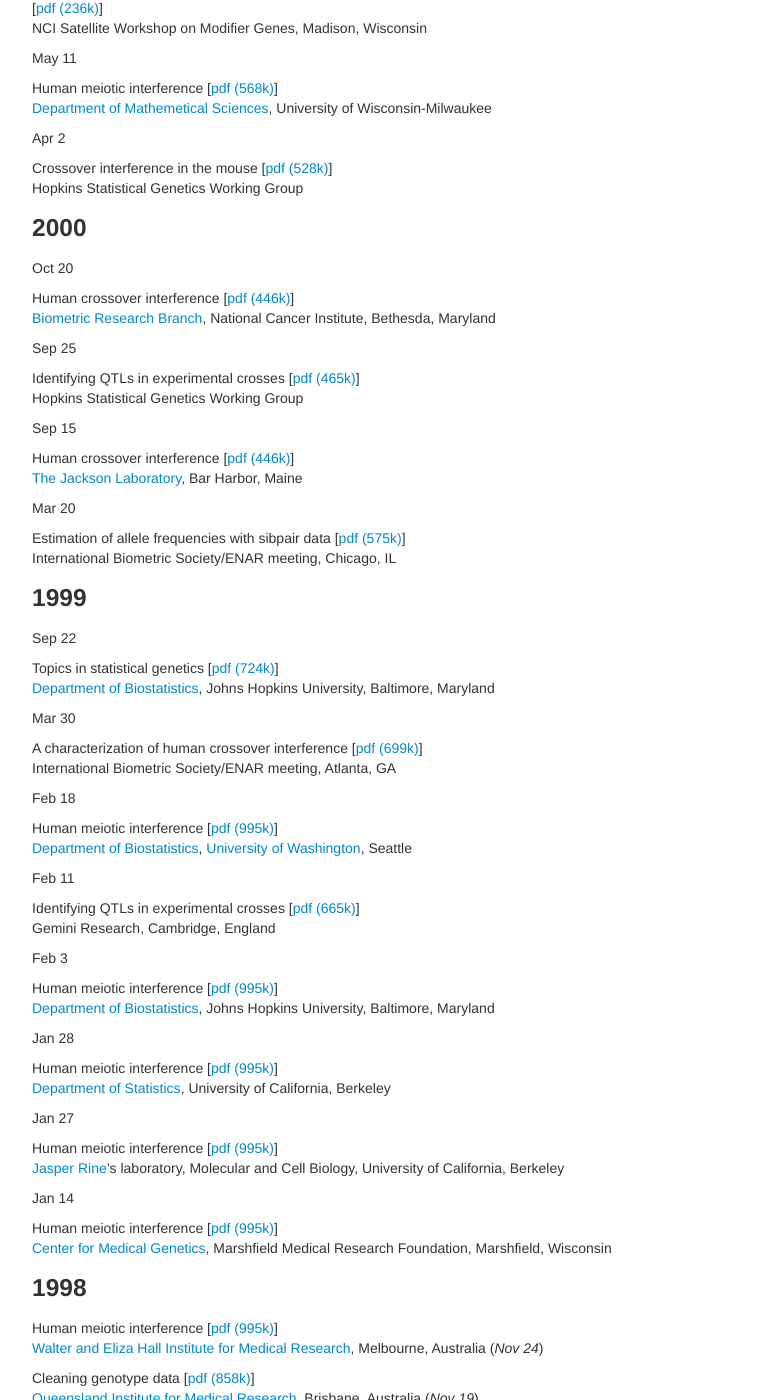
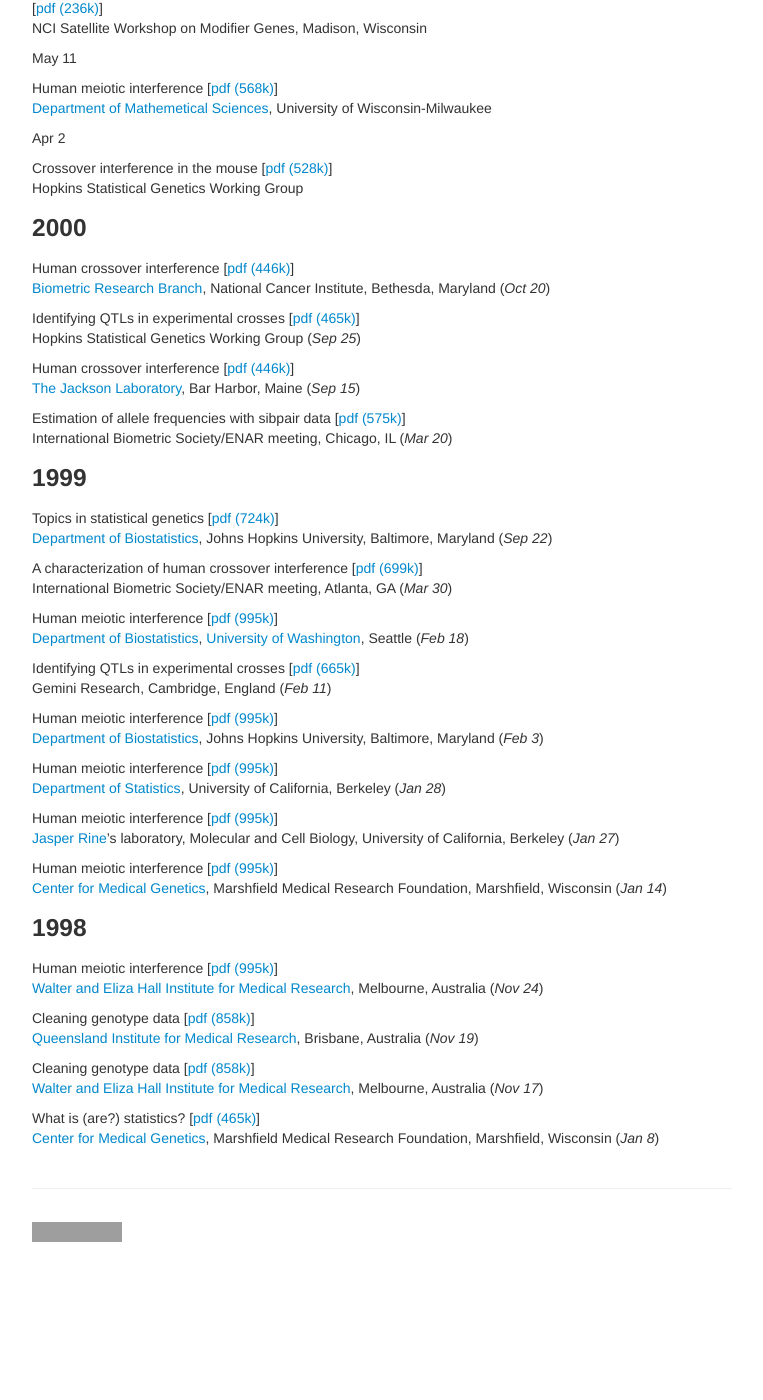
Before and after one commit to kbroman/kbroman.github.io, a Jekyll site: the page built from pages/talks.md, in a window 1280 px wide and 1400 px high, scrolled down 12735 px. Shown: the whole window, without its empty margins (258-1021 px from the left). Built offline with Jekyll 4.4.1, drawn with Linux system fonts in a browser that asks for light colours; after the commit the page ends 13987 px from its top, so only the background shows below that; grey boxes are pictures that could not be loaded.

Commit message:
Fix 1999-2000 talks list

```diff
--- a/pages/talks.md
+++ b/pages/talks.md
@@ -1557,118 +1557,56 @@ Research Foundation](http://research.marshfieldclinic.org/), Marshfield, Wiscons
 
 ###  2000
 
-  Oct 20
-
-
-  Human crossover interference \[[pdf (446k)](http://www.biostat.wisc.edu/~kbroman/presentations/jax.pdf)\]<br>
-  [Biometric Research Branch](http://linus.nci.nih.gov/~brb/), National Cancer Institute, Bethesda, Maryland
-
-
-
-
-  Sep 25
-
-
-  Identifying QTLs in experimental
-  crosses \[[pdf (465k)](hsgwg.pdf)\]<br>
-  Hopkins Statistical Genetics Working Group
-
-
-
-
-  Sep 15
-
-
-  Human crossover interference \[[pdf (446k)](http://www.biostat.wisc.edu/~kbroman/presentations/jax.pdf)\]<br>
-  [The Jackson Laboratory](http://www.jax.org), Bar Harbor, Maine
-
-
-
-
-  Mar 20
-
-
-  Estimation of allele frequencies
-  with sibpair data \[[pdf (575k)](http://www.biostat.wisc.edu/~kbroman/presentations/enar2000.pdf)\]<br>
-  International Biometric Society/ENAR meeting, Chicago, IL
+Human crossover interference \[[pdf (446k)](http://www.biostat.wisc.edu/~kbroman/presentations/jax.pdf)\]<br>
+[Biometric Research Branch](http://linus.nci.nih.gov/~brb/), National Cancer Institute, Bethesda, Maryland (_Oct 20_)
+
+Identifying QTLs in experimental
+crosses \[[pdf (465k)](hsgwg.pdf)\]<br>
+Hopkins Statistical Genetics Working Group (_Sep 25_)
+
+Human crossover interference \[[pdf (446k)](http://www.biostat.wisc.edu/~kbroman/presentations/jax.pdf)\]<br>
+[The Jackson Laboratory](http://www.jax.org), Bar Harbor, Maine (_Sep 15_)
+
+Estimation of allele frequencies
+with sibpair data \[[pdf (575k)](http://www.biostat.wisc.edu/~kbroman/presentations/enar2000.pdf)\]<br>
+International Biometric Society/ENAR meeting, Chicago, IL (_Mar 20_)
 
 
 
 ###  1999
 
-  Sep 22
-
-
-  Topics in statistical genetics \[[pdf (724k)](topics.pdf)\]<br>
-  [Department of
-  Biostatistics](http://www.biostat.jhsph.edu), Johns Hopkins University, Baltimore, Maryland
-
-
-
-
-  Mar 30
-
-
-  A characterization of human
-  crossover interference \[[pdf (699k)](http://www.biostat.wisc.edu/~kbroman/presentations/enar1999.pdf)\]<br>
-  International Biometric Society/ENAR meeting, Atlanta, GA
-
-
-
-
-  Feb 18
-
-
-  Human meiotic interference \[[pdf (995k)](http://www.biostat.wisc.edu/~kbroman/presentations/interference.pdf)\]<br>
-  [Department of Biostatistics](http://depts.washington.edu/biostat/), [University of Washington](http://www.washington.edu), Seattle
-
-
-
-
-  Feb 11
-
-  Identifying QTLs in experimental
-  crosses \[[pdf (665k)](http://www.biostat.wisc.edu/~kbroman/presentations/qtls.pdf)\]<br>
-  Gemini Research, Cambridge, England
-
-
-
-
-  Feb 3
-
-
-  Human meiotic interference \[[pdf (995k)](http://www.biostat.wisc.edu/~kbroman/presentations/interference.pdf)\]<br>
-  [Department of
-  Biostatistics](http://www.biostat.jhsph.edu), Johns Hopkins University, Baltimore, Maryland
-
-
-
-
-  Jan 28
-
-
-  Human meiotic interference \[[pdf (995k)](http://www.biostat.wisc.edu/~kbroman/presentations/interference.pdf)\]<br>
-  [Department of Statistics](http://www.stat.berkeley.edu), University of California, Berkeley
-
-
-
-
-  Jan 27
-
-
-  Human meiotic interference \[[pdf (995k)](http://www.biostat.wisc.edu/~kbroman/presentations/interference.pdf)\]<br>
-  [Jasper Rine](http://mcb.berkeley.edu/faculty/GEN/rinej.html)&rsquo;s laboratory,
-      Molecular and Cell Biology,
-      University of California, Berkeley
-
-
-
-
-  Jan 14
-
-
-  Human meiotic interference \[[pdf (995k)](http://www.biostat.wisc.edu/~kbroman/presentations/interference.pdf)\]<br>
-  [Center for Medical Genetics](http://research.marshfieldclinic.org/genetics/), Marshfield Medical Research Foundation, Marshfield, Wisconsin
+Topics in statistical genetics \[[pdf (724k)](topics.pdf)\]<br>
+[Department of
+Biostatistics](http://www.biostat.jhsph.edu), Johns Hopkins University, Baltimore, Maryland (_Sep 22_)
+
+A characterization of human
+crossover interference \[[pdf (699k)](http://www.biostat.wisc.edu/~kbroman/presentations/enar1999.pdf)\]<br>
+International Biometric Society/ENAR meeting, Atlanta, GA (_Mar 30_)
+
+Human meiotic interference \[[pdf (995k)](http://www.biostat.wisc.edu/~kbroman/presentations/interference.pdf)\]<br>
+[Department of Biostatistics](http://depts.washington.edu/biostat/), [University of Washington](http://www.washington.edu), Seattle (_Feb 18_)
+
+Identifying QTLs in experimental
+crosses \[[pdf (665k)](http://www.biostat.wisc.edu/~kbroman/presentations/qtls.pdf)\]<br>
+Gemini Research, Cambridge, England (_Feb 11_)
+
+Human meiotic interference \[[pdf (995k)](http://www.biostat.wisc.edu/~kbroman/presentations/interference.pdf)\]<br>
+[Department of
+Biostatistics](http://www.biostat.jhsph.edu), Johns Hopkins
+University, Baltimore, Maryland (_Feb 3_)
+
+Human meiotic interference \[[pdf (995k)](http://www.biostat.wisc.edu/~kbroman/presentations/interference.pdf)\]<br>
+[Department of Statistics](http://www.stat.berkeley.edu), University
+of California, Berkeley (_Jan 28_)
+
+Human meiotic interference \[[pdf (995k)](http://www.biostat.wisc.edu/~kbroman/presentations/interference.pdf)\]<br>
+[Jasper Rine](http://mcb.berkeley.edu/faculty/GEN/rinej.html)&rsquo;s laboratory,
+Molecular and Cell Biology,
+University of California, Berkeley (_Jan 27_)
+
+Human meiotic interference \[[pdf (995k)](http://www.biostat.wisc.edu/~kbroman/presentations/interference.pdf)\]<br>
+[Center for Medical Genetics](http://research.marshfieldclinic.org/genetics/),
+Marshfield Medical Research Foundation, Marshfield, Wisconsin (_Jan 14_)
 
 
 
```
